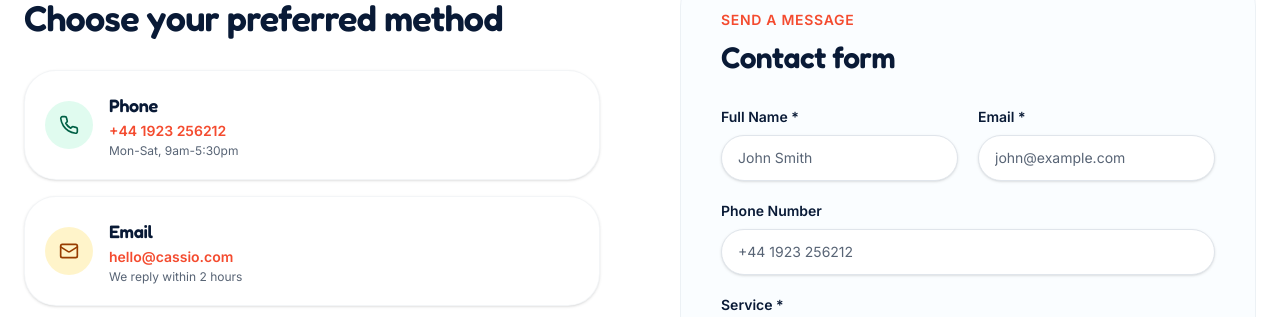
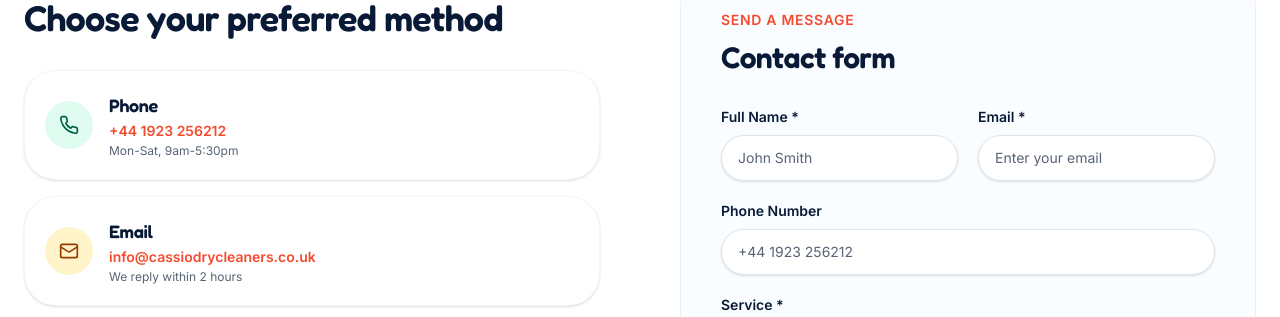
Before and after one commit to ayushsolanki29/cassio-dry-cleaners, a Next.js app: page /contact in a window 1280 px wide. Shown: the part 983-1300 px from the top of the page. Built offline with nearby package versions, Linux system fonts and the light colour scheme; no server answers.

Commit message:
email change

```diff
--- a/app/admin/settings/page.jsx
+++ b/app/admin/settings/page.jsx
@@ -28,7 +28,7 @@ export default function AdminSettings() {
         const tokenEmail = decoded.split(":")[0];
         setEmail(tokenEmail);
       } catch (e) {
-        setEmail("admin@cassio.com");
+        setEmail("info@cassiodrycleaners.co.uk");
       }
     }
   }, [router]);
--- a/app/privacy/page.jsx
+++ b/app/privacy/page.jsx
@@ -97,7 +97,7 @@ export default function PrivacyPage() {
               If you have any questions about this Privacy Policy, please contact us:
             </p>
             <ul className="mt-4 list-none space-y-2 text-muted-foreground">
-              <li><strong>Email:</strong> hello@cassio.com</li>
+              <li><strong>Email:</strong> info@cassiodrycleaners.co.uk</li>
               <li><strong>Phone:</strong> +44 20 1234 5678</li>
               <li><strong>Address:</strong> 166 Cassiobury Dr, Watford WD17 3AJ, United Kingdom</li>
             </ul>
--- a/app/terms/page.jsx
+++ b/app/terms/page.jsx
@@ -122,7 +122,7 @@ export default function TermsPage() {
               For questions about these Terms and Conditions, please contact us:
             </p>
             <ul className="mt-4 list-none space-y-2 text-muted-foreground">
-              <li><strong>Email:</strong> hello@cassio.com</li>
+              <li><strong>Email:</strong> info@cassiodrycleaners.co.uk</li>
               <li><strong>Phone:</strong> +44 20 1234 5678</li>
               <li><strong>Address:</strong> 166 Cassiobury Dr, Watford WD17 3AJ, United Kingdom</li>
             </ul>
--- a/src/components/contact/ContactFaq.jsx
+++ b/src/components/contact/ContactFaq.jsx
@@ -8,7 +8,7 @@ const faqs = [
   { q: "Can I visit your office in person?", a: "Yes! Our Watford HQ at 166 Cassiobury Dr is open Monday-Friday 8am-8pm, Saturday 9am-6pm, and Sunday 10am-4pm. Walk-ins are welcome." },
   { q: "Do you offer support in languages other than English?", a: "Yes, our team speaks multiple languages including Spanish, French, Polish, and Mandarin. Let us know your preference when you contact us." },
   { q: "What's the best way to track my order?", a: "You can track your order by calling us, emailing, or using WhatsApp. We'll provide real-time updates on your garment's status." },
-  { q: "How do I make a complaint or provide feedback?", a: "We take all feedback seriously. Please email us at hello@cassio.com or call our customer service line. We'll address your concerns promptly." }
+  { q: "How do I make a complaint or provide feedback?", a: "We take all feedback seriously. Please email us at info@cassiodrycleaners.co.uk or call our customer service line. We'll address your concerns promptly." }
 ];
 
 export function ContactFaq() {
--- a/src/components/contact/ContactHero.jsx
+++ b/src/components/contact/ContactHero.jsx
@@ -37,7 +37,7 @@ export function ContactHero() {
                  </div>
                </a>
 
-               <a href="mailto:hello@cassio.com" className="group flex items-center gap-4 rounded-2xl bg-white p-4 shadow-sm border border-border/40 transition-all hover:shadow-card hover:-translate-y-1">
+               <a href="mailto:info@cassiodrycleaners.co.uk" className="group flex items-center gap-4 rounded-2xl bg-white p-4 shadow-sm border border-border/40 transition-all hover:shadow-card hover:-translate-y-1">
                  <div className="grid h-12 w-12 place-items-center rounded-xl bg-sun/40 text-amber-800 transition-colors group-hover:bg-sun/60">
                    <Mail className="h-5 w-5" />
                  </div>
--- a/src/components/contact/ContactSection.jsx
+++ b/src/components/contact/ContactSection.jsx
@@ -16,10 +16,10 @@ const methods = [
   {
     Icon: Mail,
     title: "Email",
-    detail: "hello@cassio.com",
+    detail: "info@cassiodrycleaners.co.uk",
     description: "We reply within 2 hours",
     color: "bg-sun/40 text-amber-800",
-    href: "mailto:hello@cassio.com"
+    href: "mailto:info@cassiodrycleaners.co.uk"
   },
   {
     Icon: MessageCircle,
@@ -174,7 +174,7 @@ export function ContactSection() {
                           id="email"
                           required
                           className="w-full rounded-xl border border-border bg-white px-4 py-3 text-sm text-navy placeholder:text-muted-foreground shadow-sm focus:outline-none focus:ring-2 focus:ring-brand/50 transition-shadow"
-                          placeholder="john@example.com"
+                          placeholder="Enter your email"
                         />
                       </div>
                     </div>
```
Also changed, not shown: 2 other files (tests, documents, lock files or other folders).
